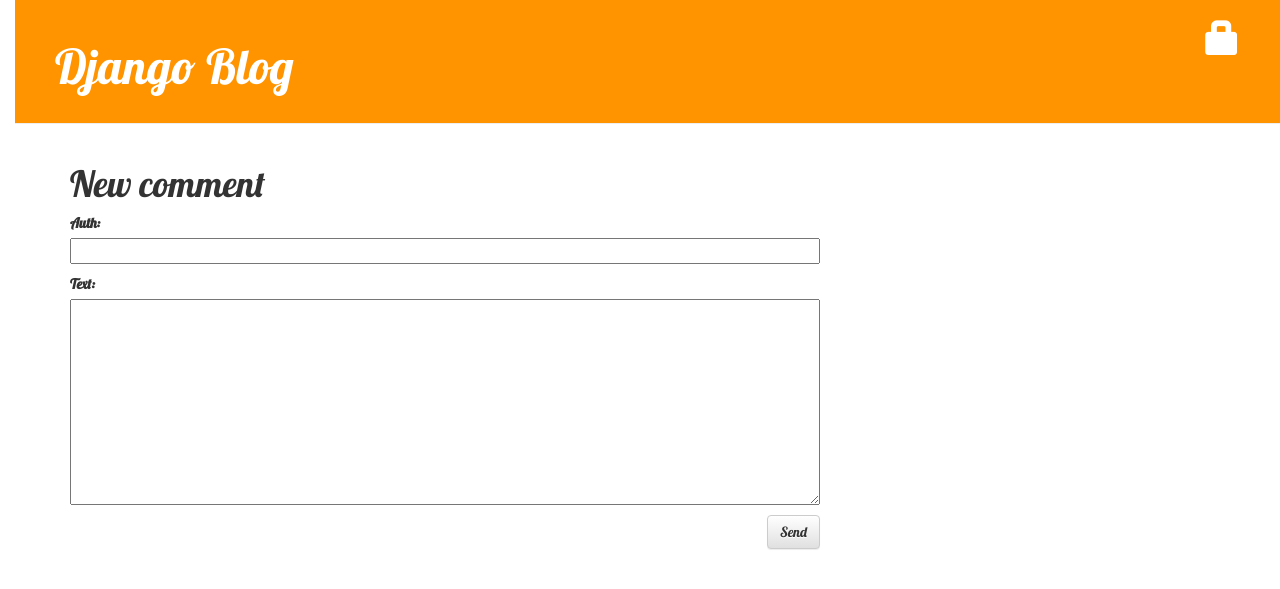
After one commit to AlexTianXingJian/my-first-blog, a Django app: page /post/1/comment/ in a window 1280 px wide. The commit adds this page. Shown: the top 589 px of the page. Run offline with Django 3.2, Linux system fonts and the light colour scheme; tables that the repository leaves empty hold one stand-in row (values such as "Sample post"); some libraries are stand-ins or nearby versions.

Commit message:
add comments and some other features

```diff
--- a/blog/admin.py
+++ b/blog/admin.py
@@ -1,5 +1,6 @@
 from django.contrib import admin
-from .models import Post
+from .models import Post, Comment
 
 
 admin.site.register(Post)
+admin.site.register(Comment)
--- a/blog/forms.py
+++ b/blog/forms.py
@@ -1,8 +1,14 @@
 from django import forms
-from .models import Post
+from .models import Post, Comment
 
 
 class PostForm(forms.ModelForm):
     class Meta:
         model = Post
         fields = ('title', 'text')
+
+
+class CommentForm(forms.ModelForm):
+    class Meta:
+        model = Comment
+        fields = ('auth', 'text')
--- a/blog/models.py
+++ b/blog/models.py
@@ -15,3 +15,21 @@ class Post(models.Model):
 
     def __str__(self):
         return self.title
+
+    def approved_comments(self):
+        return self.comments.filter(approved_comment=True)
+
+
+class Comment(models.Model):
+    post = models.ForeignKey('blog.Post', related_name='comments')
+    auth = models.CharField(max_length=200)
+    text = models.TextField()
+    created_time = models.DateTimeField(default=timezone.now())
+    approved_comment = models.BooleanField(default=False)
+
+    def approve(self):
+        self.approved_comment = True
+        self.save()
+
+    def __str__(self):
+        self.text
--- a/blog/static/css/blog.css
+++ b/blog/static/css/blog.css
@@ -53,3 +53,7 @@ h1, h2, h3, h4 {
 .post h1 a, .post h1 a:visited {
     color: #000000;
 }
+
+.comment {
+    margin: 20px 0px 20px 20px;
+}
--- /dev/null
+++ b/blog/templates/blog/add_comment_to_post.html
@@ -0,0 +1,9 @@
+{% extends 'blog/base.html' %}
+
+{% block content %}
+    <h1>New comment</h1>
+    <form method="POST" class="post-form">{% csrf_token %}
+        {{ form.as_p }}
+        <button type="submit" class="save btn btn-default">Send</button>
+    </form>
+{% endblock %}
--- a/blog/templates/blog/base.html
+++ b/blog/templates/blog/base.html
@@ -10,9 +10,13 @@
 <body>
 <div class="page-header">
     {% if user.is_authenticated %}
-        <a href="{% url 'post_new' %}" class="top-menu"><span class="glyphicon glyphicon-plus"></span> </a>
+        <a href="{% url 'post_new' %}" class="top-menu"><span class="glyphicon glyphicon-plus"></span></a>
+        <a href="{% url 'post_draft_list' %}" class="top-menu"><span class="glyphicon glyphicon-edit"></span></a>
+        <p class="top-menu">Hello {{ user.username }} <small>(<a href="{% url 'logout' %}">Log out</a>)</small></p>
+    {% else %}
+        <a href="{% url 'login' %}" class="top-menu"><span class="glyphicon glyphicon-lock"></span></a>
     {% endif %}
-    <h1><a href="/">Django Girls Blog</a></h1>
+    <h1><a href="/">Django Blog</a></h1>
 </div>
 <div class="content container">
     <div class="row">
--- a/blog/templates/blog/post_list.html
+++ b/blog/templates/blog/post_list.html
@@ -7,6 +7,7 @@
         </div>
         <h1><a href="{% url 'post_detail' pk=post.pk %}">{{ post.title }}</a></h1>
         <p>{{ post.text|linebreaksbr }}</p>
+        <a href="{% url 'post_detail' pk=post.pk %}">Comments: {{ post.approved_comments.count }}</a>
     </div>
 {% endfor %}
 {% endblock %}
--- a/blog/urls.py
+++ b/blog/urls.py
@@ -7,4 +7,10 @@ urlpatterns = [
     url(r'^post/(?P<pk>\d+)/$', views.post_detail, name='post_detail'),
     url(r'^post/new/$', views.post_new, name='post_new'),
     url(r'^post/(?P<pk>\d+)/edit/$', views.post_edit, name='post_edit'),
+    url(r'^drafts/$', views.post_draft_list, name='post_draft_list'),
+    url(r'^post/(?P<pk>\d+)/publish/$', views.post_publish, name='post_publish'),
+    url(r'^post/(?P<pk>\d+)/remove/$', views.post_remove, name='post_remove'),
+    url(r'^post/(?P<pk>\d+)/comment/$', views.add_comment_to_post, name='add_comment_to_post'),
+    url(r'^comment/(?P<pk>\d+)/approve/$', views.comment_approve, name='comment_approve'),
+    url(r'^comment/(?P<pk>\d+)/remove/$', views.comment_remove, name='comment_remove'),
 ]
--- a/blog/views.py
+++ b/blog/views.py
@@ -1,7 +1,8 @@
 from django.shortcuts import render, get_object_or_404, redirect
-from .models import Post
+from .models import Post, Comment
 from django.utils import timezone
-from .forms import PostForm
+from .forms import PostForm, CommentForm
+from django.contrib.auth.decorators import login_required
 # Create your views here.
 
 
@@ -15,13 +16,14 @@ def post_detail(request, pk):
     return render(request, 'blog/post_detail.html', {'post': post})
 
 
+@login_required
 def post_new(request):
     if request.method == 'POST':
         form = PostForm(request.POST)
         if form.is_valid():
             post = form.save(commit=False)
             post.auth = request.user
-            post.published_time = timezone.now()
+            #post.published_time = timezone.now()
             post.save()
             return redirect('post_detail', pk=post.pk)
     else:
@@ -29,16 +31,66 @@ def post_new(request):
     return render(request, 'blog/post_edit.html', {'form': form})
 
 
+@login_required
 def post_edit(request, pk):
     post = get_object_or_404(Post, pk=pk)
     if request.method == 'POST':
         form = PostForm(request.POST, instance=post)
         if form.is_valid():
             post = form.save(commit=False)
-            post.published_time = timezone.now()
+            #post.published_time = timezone.now()
             post.auth = request.user
             post.save()
             return redirect('post_detail', pk=post.pk)
     else:
         form = PostForm(instance=post)
     return render(request, 'blog/post_edit.html', {'form': form})
+
+
+@login_required
+def post_draft_list(request):
+    posts = Post.objects.filter(published_time__isnull=True).order_by('created_time')
+    return render(request, 'blog/post_draft_list.html', {'posts': posts})
+
+
+@login_required
+def post_publish(request, pk):
+    post = get_object_or_404(Post, pk=pk)
+    post.published_time = timezone.now()
+    post.save()
+    return redirect('post_detail', pk=post.pk)
+
+
+@login_required
+def post_remove(request, pk):
+    post = get_object_or_404(Post, pk=pk)
+    post.delete()
+    return redirect('post_list')
+
+
+def add_comment_to_post(request, pk):
+    post = get_object_or_404(Post, pk=pk)
+    if request.method == 'POST':
+        form = CommentForm(request.POST)
+        if form.is_valid():
+            comment = form.save(commit=False)
+            comment.post = post
+            comment.save()
+            return redirect('post_detail', pk=post.pk)
+    else:
+        form = CommentForm()
+    return render(request, 'blog/add_comment_to_post.html', {'form': form})
+
+
+@login_required
+def comment_approve(request, pk):
+    comment = get_object_or_404(Comment, pk=pk)
+    comment.approve()
+    return redirect('post_detail', pk=comment.post.pk)
+
+
+@login_required
+def comment_remove(request, pk):
+    comment = get_object_or_404(Comment, pk=pk)
+    comment.delete()
+    return redirect('post_detail', pk=comment.post.pk)
--- a/mysite/settings.py
+++ b/mysite/settings.py
@@ -120,3 +120,5 @@ USE_TZ = True
 
 STATIC_URL = '/static/'
 STATIC_ROOT = os.path.join(BASE_DIR, 'static')
+
+LOGIN_REDIRECT_URL = '/'
--- a/mysite/urls.py
+++ b/mysite/urls.py
@@ -15,8 +15,11 @@ Including another URLconf
 """
 from django.conf.urls import url, include
 from django.contrib import admin
+from django.contrib.auth import views
 
 urlpatterns = [
     url(r'^admin/', admin.site.urls),
     url(r'', include('blog.urls')),
+    url(r'accounts/login/$', views.login, name='login'),
+    url(r'accounts/logout/$', views.logout, name='logout', kwargs={'next_page': '/'}),
 ]
```
Also changed, not shown: blog/templates/blog/post_detail.html (+22 -0 lines), blog/templates/blog/post_draft_list.html (added, +12 -0 lines), blog/templates/registration/login.html (added, +24 -0 lines), blog/migrations/0003_auto_20180612_1008.py (added).
